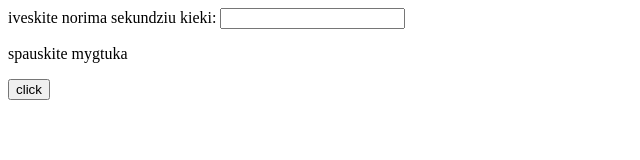
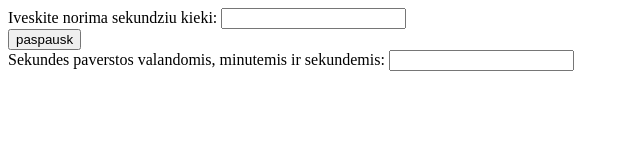
Before and after one commit to ginotas/js02-uzduotis, a plain HTML site: page antra-uzduotis/index.html in a window 1280 px wide. Shown: the whole page, without its empty margins (0-640 px from the left). Drawn offline with Linux system fonts and the light colour scheme.

Commit message:
too hard4me

```diff
--- a/antra-uzduotis/index.html
+++ b/antra-uzduotis/index.html
@@ -7,14 +7,17 @@
     <title>antra uzduotos</title>
 </head>
 <body>
-    <div>
-        <label for="laikas">iveskite norima sekundziu kieki:</label>
-        <input type="number" id="sekundesx">
-        <p>spauskite mygtuka</p>
-        <button onclick="myFunction()">click</button>
-        <p id="rezultatas"></p>
-    </div>
+    <form>
+        Iveskite norima sekundziu kieki:
+        <input id="sekundesx" type="number" onsubmit="myFunction()">
+        <br>
+        <button type="submit">paspausk</button>
+        <br>
+        Sekundes paverstos valandomis, minutemis ir sekundemis:
+        <input type="text" id="rezultatas">
+    </form>
 
     <script src="jscript.js"></script>
+
 </body>
 </html>
```
Also changed, not shown: antra-uzduotis/jscript.js (+7 -5 lines).
